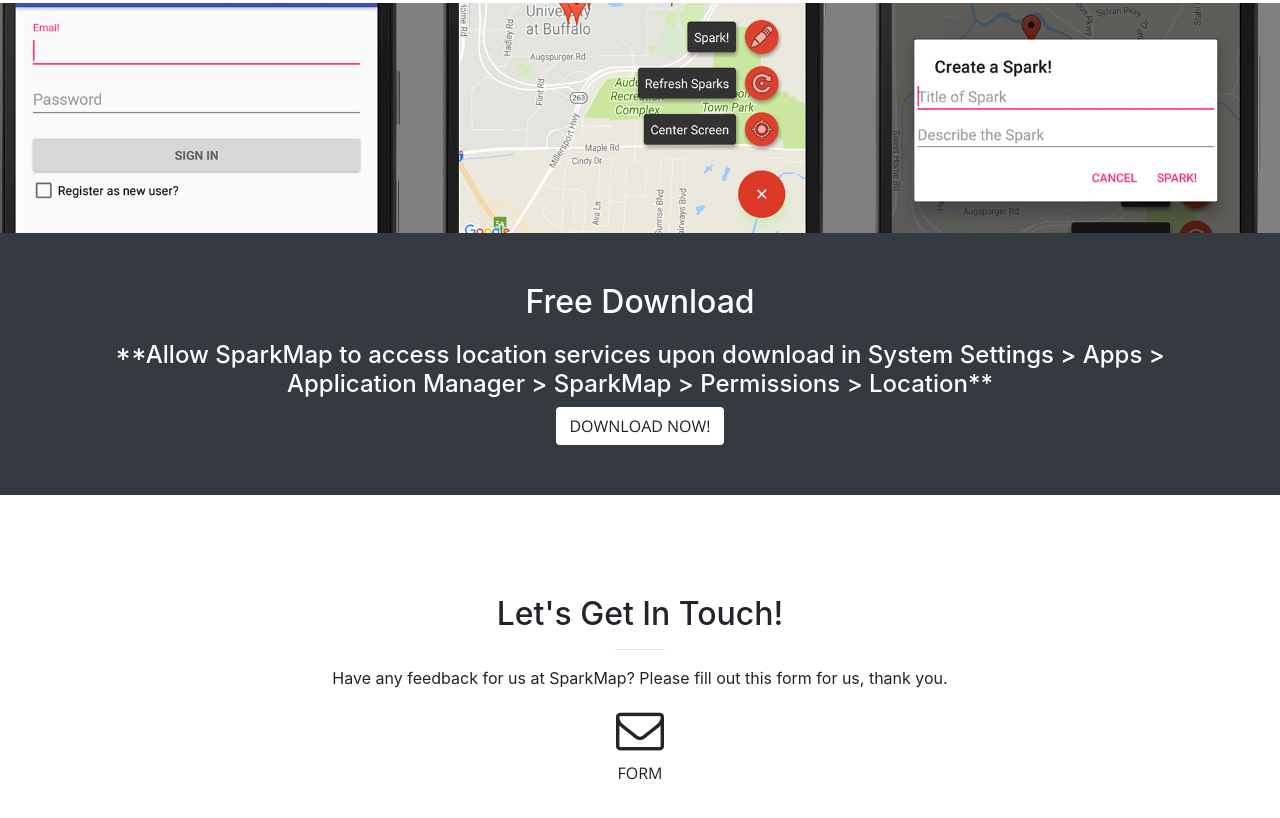
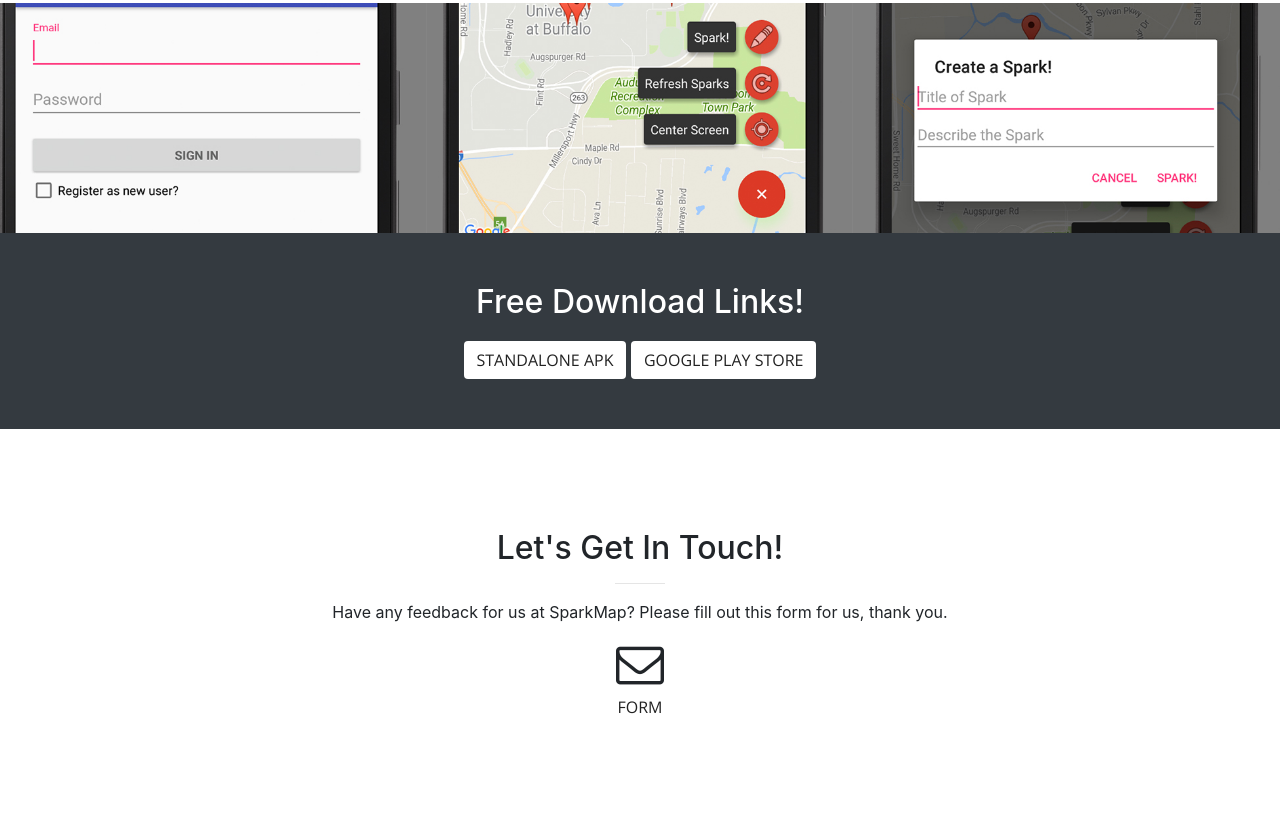
Before and after one commit to NateSopko798/NateSopko798.github.io, a website with bundled scripts: page index.html in a window 1280 px wide. Shown: the part 1649-2467 px from the top of the page. Built offline with nearby package versions, Linux system fonts and the light colour scheme.

Commit message:
more links

```diff
--- a/index.html
+++ b/index.html
@@ -175,9 +175,9 @@
 
     <div class="call-to-action bg-dark">
       <div class="container text-center">
-        <h2>Free Download</h2>
-		<h4>**Allow SparkMap to access location services upon download in System Settings > Apps > Application Manager > SparkMap > Permissions > Location**</h4>
-		<a class="btn btn-default btn-xl sr-button" href="https://drive.google.com/open?id=0B_Hs2sIRWxz1VmxjU2JNY0s1LUU">Download Now!</a>
+        <h2>Free Download Links!</h2>
+		<a class="btn btn-default btn-xl sr-button" href="https://drive.google.com/open?id=0B_Hs2sIRWxz1VmxjU2JNY0s1LUU">Standalone APK</a>
+		<a class="btn btn-default btn-xl sr-button" href="https://play.google.com/store/apps/details?id=com.sparkmap.sparkmap">Google Play Store</a>
       </div>
     </div>
 
```
